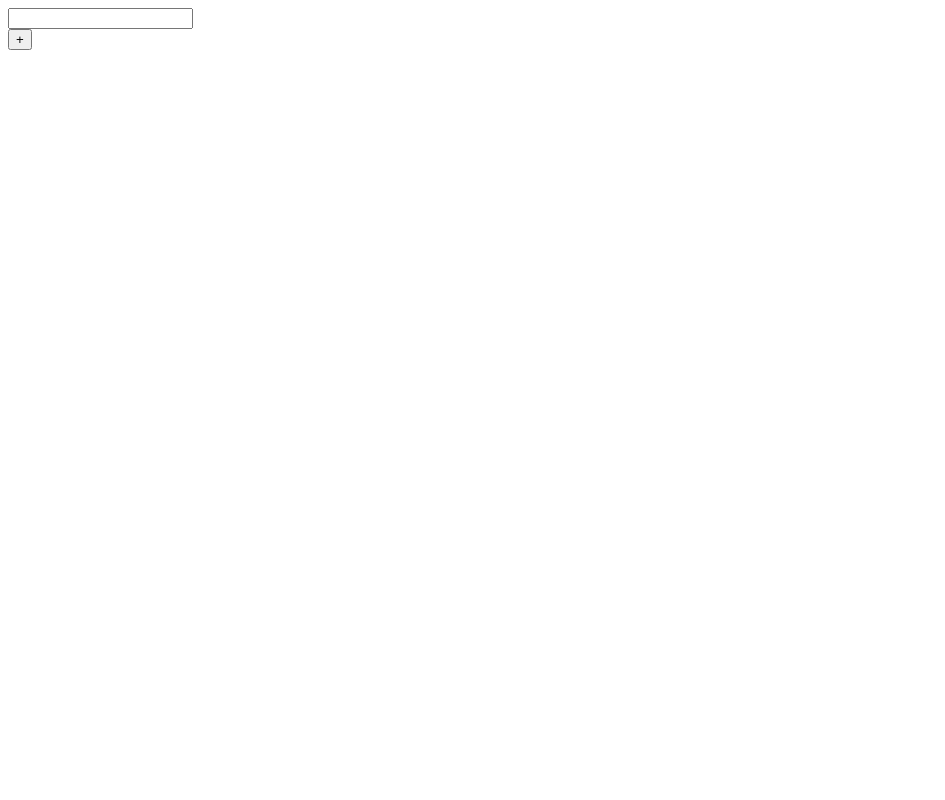
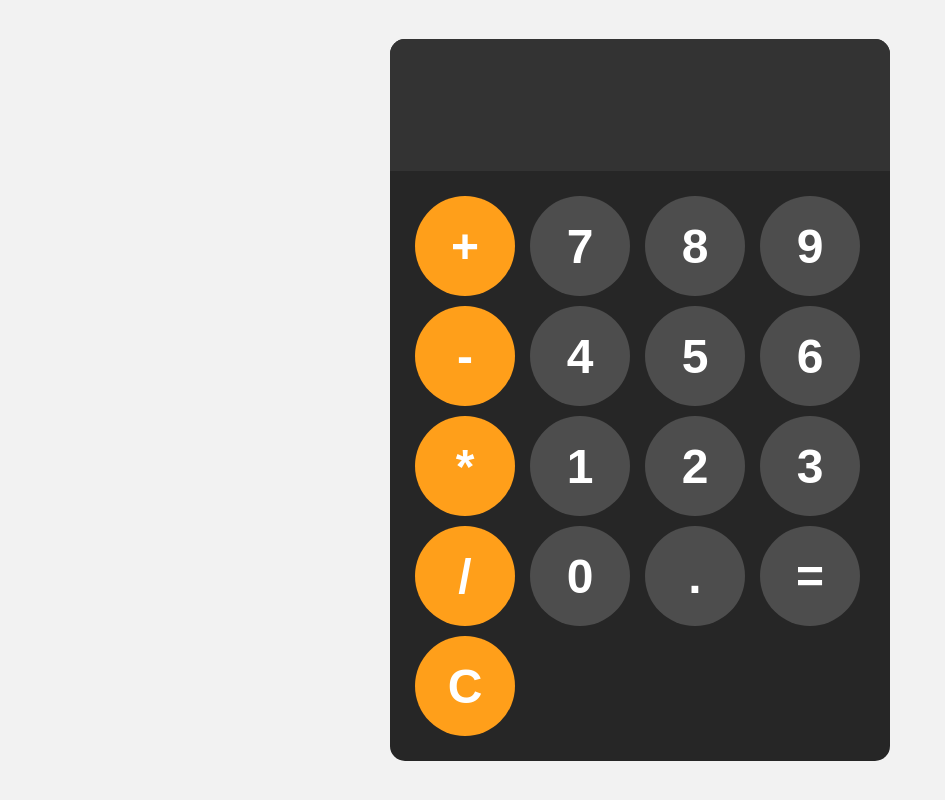
Before and after one commit to SeungjH/calculatorJS, a plain HTML site: page index.html in a window 1280 px wide. Shown: the whole page, without its empty margins (0-945 px from the left). Drawn offline with Linux system fonts and the light colour scheme.

Commit message:
worked on index.html, style.css

```diff
--- a/index.html
+++ b/index.html
@@ -1,29 +1,40 @@
 <!DOCTYPE html>
-<html>
+<html lang="en">
 
 <head>
-  <meta charset="utf-8">
-  <meta name="viewport" content="width=device-width">
+  <meta charset="UTF-8">
+  <meta name="viewport" content="width=device-width, initial-scale=1.0">
   <title>Document</title>
-  <link href="style.css" rel="stylesheet" type="text/css" />
+  <link rel="stylesheet" href="style.css">
 </head>
-  <!--GIT PUSH NOT WORKING-->
-  <!--GIT PUSH NOT WORKING-->
-  <!--GIT PUSH NOT WORKING-->
-  <!--GIT PUSH NOT WORKING-->
-  <!--GIT PUSH NOT WORKING-->
 <body>
   <div id="calculator">
     <input id = "display" readonly>
     <div id="keys">
-      <button>+</button>
+      <button onclick="appendToDisplay('+')"class="operator-button">+</button>
+      <button onclick="appendToDisplay('7')">7</button>
+      <button onclick="appendToDisplay('8')">8</button>
+      <button onclick="appendToDisplay('9')">9</button>
+      <button onclick="appendToDisplay('-')"class="operator-button">-</button>
+      <button onclick="appendToDisplay('4')">4</button>
+      <button onclick="appendToDisplay('5')">5</button>
+      <button onclick="appendToDisplay('6')">6</button>
+      <button onclick="appendToDisplay('*')"class="operator-button">*</button>
+      <button onclick="appendToDisplay('1')">1</button>
+      <button onclick="appendToDisplay('2')">2</button>
+      <button onclick="appendToDisplay('3')">3</button>
+      <button onclick="appendToDisplay('/')"class="operator-button">/</button>
+      <button onclick="appendToDisplay('0')">0</button>
+      <button onclick="appendToDisplay('.')">.</button>
+      <button onclick="calcualte()">=</button>
+      <button onclick="clearDisplay()"class="operator-button">C</button>
     </div>
 
 
   </div>
 
 
-  <script src="calculatorJS/script.js"></script>
+  <script src="script.js"></script>
 </body>
 
 </html>
--- a/script.js
+++ b/script.js
@@ -0,0 +1,24 @@
+const display = document.getElementById("display");
+
+//Three functions to create:
+//appendToDisplay, calcualte, clearDisplay
+
+function appendToDisplay(input) {
+  display.textContent += input;
+}
+
+function calculate() {
+  try {
+    display.textContent = eval(display.textContent);
+  } catch (error) {
+    display.textContent = "Error";
+  }
+}
+
+function clearDisplay() {
+  display.textContent = "";
+}
+
+//Add event listeners to the buttons
+
+const buttons = document.querySelectorAll("button");
--- a/style.css
+++ b/style.css
@@ -1,4 +1,63 @@
-html {
-  height: 100%;
+
+/*placing the calculator in the center of the page*/
+body{
+  margin: 0;
+  display: flex;
+  justify-content: center;
+  align-items: center;
+  height: 100vh;
+  background-color: hsl(0,0%,95%);
+}
+
+#calculator{
+  font-family: Arial, sans-serif;
+  background-color: hsl(0,0%,15%);
+  border-radius: 15px;
+  max-width: 500px;
+  overflow: hidden;
+}
+
+#display{
   width: 100%;
+  padding: 20px;
+  font-size: 5rem;
+  text-align: left;
+  border: none;
+  background-color: hsl(0,0%,20%);
 }
+
+/*development containing every buttons*/
+#keys{
+  display: grid;
+  grid-template-columns: repeat(4, 1fr);
+  gap: 10px;
+  padding: 25px;
+
+}
+
+button{
+  width: 100px;
+  height: 100px;
+  border-radius:50px;
+  border:none;
+  background-color: hsl(0,0%,30%);
+  color: white;
+  font-size: 3rem;
+  font-weight: bold;
+  cursor: pointer;
+}
+button:hover{
+  background-color: hsl(0,0%,40%);
+}
+button:active{
+  background-color: hsl(0,0%,45%);
+}
+.operator-button{
+  background-color: hsl(35,100%,55%);
+}
+.operator-button:hover{
+  background-color: hsl(35,100%,65%);
+}
+.operator-button:active{
+  background-color: hsl(35,100%,70%);
+}
```
